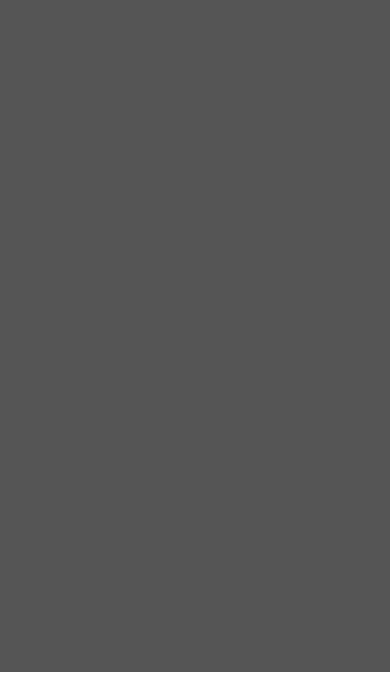
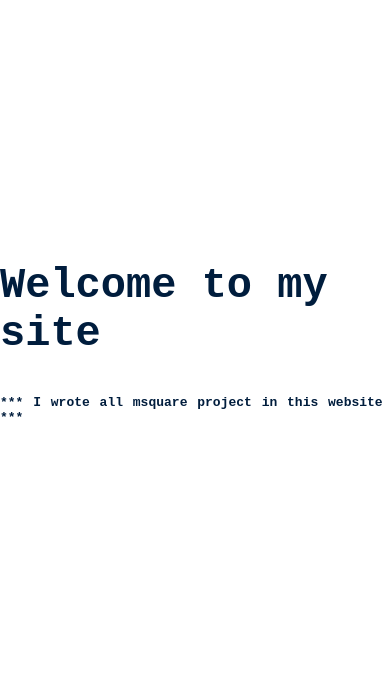
Before and after one commit to LinKo17/Praticing-Html-Css-Js-project-Msq-, a plain HTML site: page index.html in a window 390 px wide. Shown: the part 148-844 px from the top of the page. Drawn offline with Linux system fonts and the light colour scheme; no server answers.

Commit message:
project-0(home page) is done in this section

```diff
--- /dev/null
+++ b/Project_0/p-0(Home Page).css
@@ -0,0 +1,75 @@
+.home_Page{
+    /* background-color: aquamarine; */
+    width:100%;
+    height: 100vh;
+}
+.Inner_home_Page{
+    /* background-color: red; */
+    width:100%;
+    height: 100vh;
+    display: flex;
+    flex-direction: column;
+    align-items: center;
+    justify-content: center;
+
+}
+.headerSiteTitle{
+    font-size:60px;
+    /* text-align: center; */
+    font-family: monospace;
+    color:var(--primary-color);
+    user-select: none;
+}
+.headerSite{
+    font-size: 18px;
+    font-family: monospace;
+    /* text-align: center; */
+    color:var(--primary-color);
+    word-spacing: 4px;
+    user-select: none;
+}
+@media (max-width:750px){
+    /* .Inner_home_Page{
+        background-color: green;
+    } */
+    .headerSiteTitle{
+        font-size:55px;
+    }
+    .headerSite{
+        font-size: 16px;
+    }
+}
+@media (max-width:650px){
+    /* .Inner_home_Page{
+        background-color: blue;
+    } */
+    .headerSiteTitle{
+        font-size:50px;
+    }
+    .headerSite{
+        font-size: 15px;
+    }
+}
+@media (max-width:610px){
+    /* .Inner_home_Page{
+        background-color: palevioletred;
+    } */
+    .headerSiteTitle{
+        font-size:45px;
+    }
+    .headerSite{
+        font-size: 14px;
+    }
+}
+@media (max-width:570px){
+    /* .Inner_home_Page{
+        background-color:chocolate;
+    } */
+    .headerSiteTitle{
+        font-size:42px;
+    }
+    .headerSite{
+        font-size: 13px;
+        word-spacing: 2px;
+    }
+}
--- a/index.html
+++ b/index.html
@@ -9,6 +9,7 @@
 
     <!-- css link -->
     <link rel="stylesheet" href="style.css">
+    <link rel="stylesheet" href="Project_0/p-0(Home Page).css">
     <link rel="stylesheet" href="project_1/p-1(shoppingList).css">
     <link rel="stylesheet" href="Project_2/p-2(stop watch).css">
     <link rel="stylesheet" href="Project_3/p-3(music player).css">
@@ -57,6 +58,14 @@
 
             </div>
 
+        </div>
+    </div>
+
+    <!-- home page -->
+    <div class="home_Page">
+        <div class="Inner_home_Page">
+            <h1 class="headerSiteTitle">Welcome to my site</h1>
+            <h1 class="headerSite">***  I wrote all msquare project  in this website  ***</h1>
         </div>
     </div>
 
@@ -152,6 +161,7 @@
 
     <!-- script section is started in here -->
     <script src="main.js"></script>
+    <script src="Project_0/p-0(Home Page).js"></script>
     <script src="project_1/p-1(shoppingList).js"></script>
     <script src="Project_2/p-2(stop watch).js"></script>
     <script src="Project_3/p-3(music player).js"></script>
```
Also changed, not shown: Project_0/p-0(Home Page).js (added).
